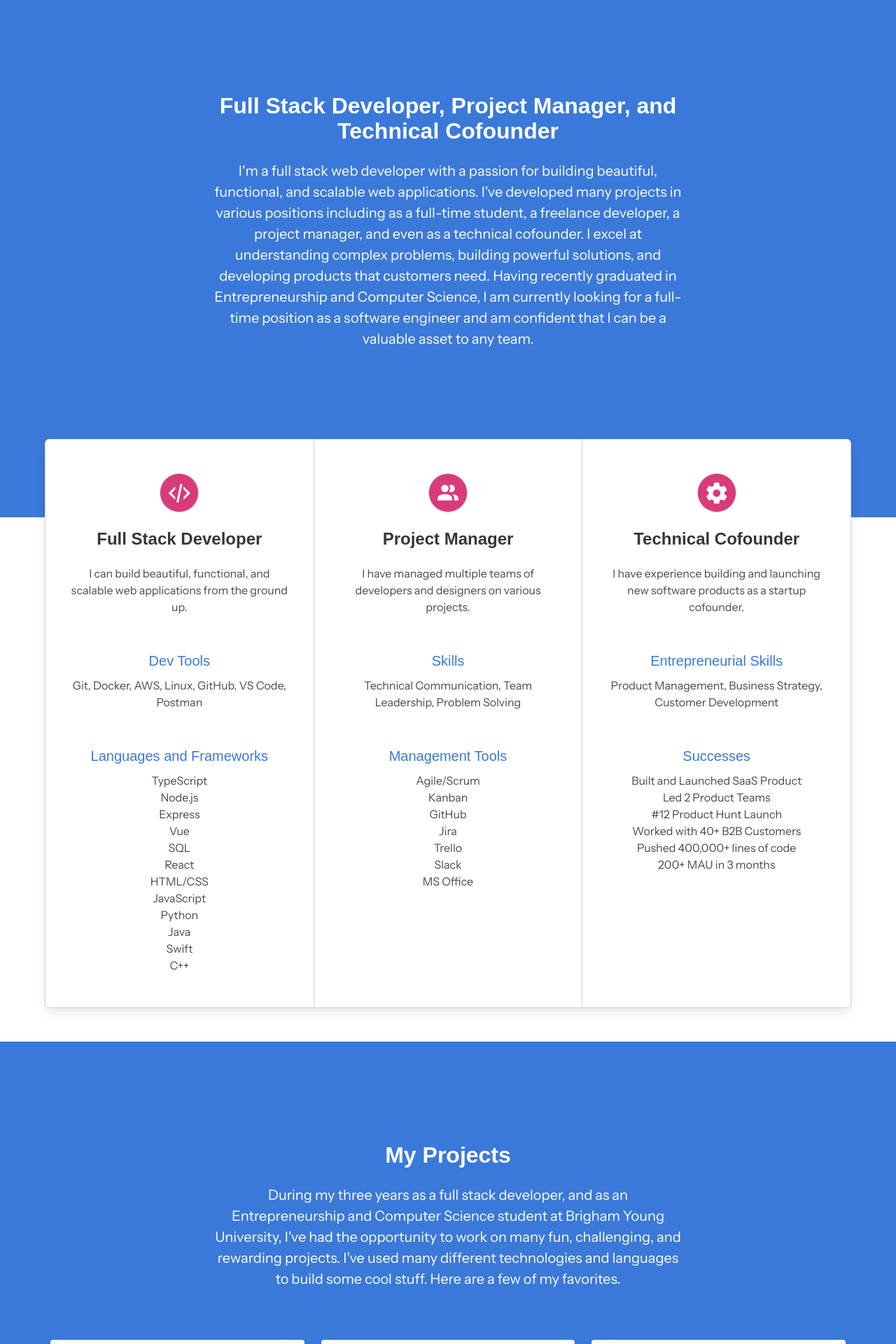
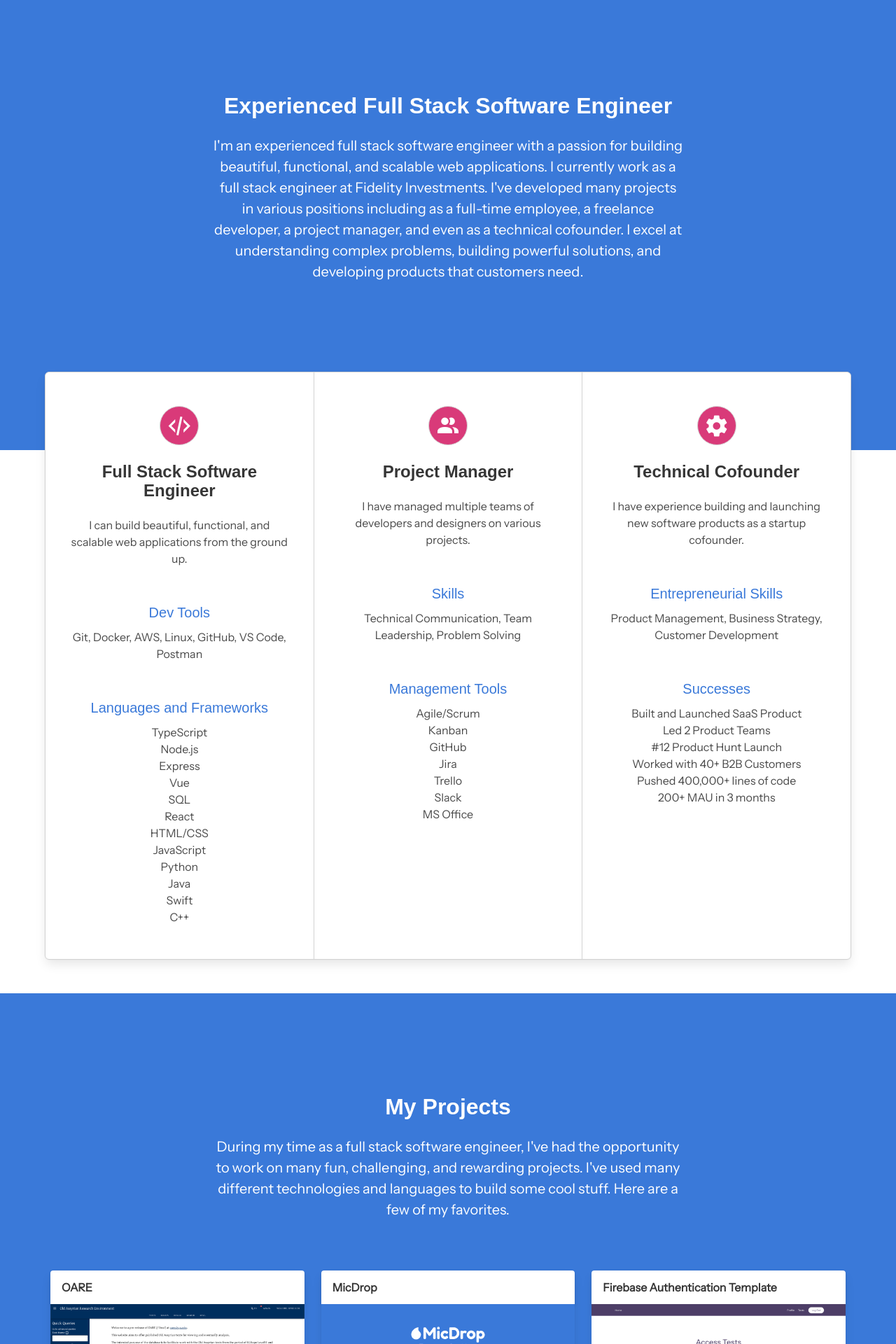
Before and after one commit to hbludworth/portfolio, a Vue app: page / in a window 1280 px wide. Shown: the part 700-2620 px from the top of the page at 70% size. Built offline with nearby package versions, Linux system fonts and the light colour scheme; a web font is replaced by a local one.

Commit message:
updated information

```diff
--- a/src/views/HomeView.vue
+++ b/src/views/HomeView.vue
@@ -35,18 +35,17 @@
       <div class="columns is-centered">
         <div class="column is-three-fifths">
           <h1 class="title is-spaced is-size-3-desktop is-size-4-mobile has-text-white title-font">
-            Full Stack Developer, Project Manager, and Technical Cofounder
+            Experienced Full Stack Software Engineer
           </h1>
           <h2
             class="subtitle is-size-5-desktop has-text-weight-normal has-text-white description-box"
           >
-            I'm a full stack web developer with a passion for building beautiful, functional, and
-            scalable web applications. I've developed many projects in various positions including
-            as a full-time student, a freelance developer, a project manager, and even as a
-            technical cofounder. I excel at understanding complex problems, building powerful
-            solutions, and developing products that customers need. Having recently graduated in
-            Entrepreneurship and Computer Science, I am currently looking for a full-time position
-            as a software engineer and am confident that I can be a valuable asset to any team.
+            I'm an experienced full stack software engineer with a passion for building beautiful,
+            functional, and scalable web applications. I currently work as a full stack engineer at
+            Fidelity Investments. I've developed many projects in various positions including as a
+            full-time employee, a freelance developer, a project manager, and even as a technical
+            cofounder. I excel at understanding complex problems, building powerful solutions, and
+            developing products that customers need.
           </h2>
         </div>
       </div>
@@ -83,9 +82,8 @@
           <h2
             class="subtitle is-size-5-desktop has-text-weight-normal has-text-white description-box"
           >
-            During my three years as a full stack developer, and as an Entrepreneurship and Computer
-            Science student at Brigham Young University, I've had the opportunity to work on many
-            fun, challenging, and rewarding projects. I've used many different technologies and
+            During my time as a full stack software engineer, I've had the opportunity to work on
+            many fun, challenging, and rewarding projects. I've used many different technologies and
             languages to build some cool stuff. Here are a few of my favorites.
           </h2>
         </div>
@@ -203,9 +201,8 @@
               ></a>
             </span>
           </p>
-          <p class="mt-6">Made by me. © 2023.</p>
+          <p class="mt-6">Made by me. © 2024.</p>
           <p class="mt-5 is-size-7">Built with Vue, Bulma, and TypeScript.</p>
-          <p class="mt-1 is-size-7">Deployed on AWS S3.</p>
           <a
             href="https://github.com/hbludworth/portfolio"
             target="_blank"
@@ -238,7 +235,7 @@ interface SkillColumnTemplate {
 const skillColumnData: Ref<SkillColumnTemplate[]> = ref([
   {
     icon: 'mdi-xml',
-    title: 'Full Stack Developer',
+    title: 'Full Stack Software Engineer',
     description:
       'I can build beautiful, functional, and scalable web applications from the ground up.',
     subtitle1: 'Dev Tools',
@@ -329,7 +326,7 @@ const myProjects: Ref<ProjectTemplate[]> = ref([
     title: 'OARE',
     imagePath: 'oare.png',
     description:
-      'The Old Assyrian Research Environment is a digital humanities project at BYU that helps historians analyze and perform research on ancient cuneiform tablets. It is built with Vue, Node.js, TypeScript, and SQL. I am the primary contributor to the project.',
+      'The Old Assyrian Research Environment is a digital humanities project at BYU that helps historians analyze and perform research on ancient cuneiform tablets. It is built with Vue, Node.js, TypeScript, and SQL. During my time at BYU, I was the primary contributor to the project.',
     viewLink: 'https://oare.byu.edu',
     githubLink: 'https://github.com/oaregithub/oare_mono',
   },
@@ -337,8 +334,7 @@ const myProjects: Ref<ProjectTemplate[]> = ref([
     title: 'MicDrop',
     imagePath: 'micdrop.png',
     description:
-      'MicDrop is a Chrome extension that allows users to send and receive audio messages from within Gmail. It allows for basic customization and is built with Vue, Node.js, and TypeScript. (Note: Landing page is not my work. The full product itself is.)',
-    viewLink: 'https://www.sendmicdrop.com',
+      'MicDrop was a Chrome extension that allowed users to send and receive audio messages from within Gmail. It allowed for basic customization and was built with Vue, Node.js, and TypeScript. I was the technical cofounder and primary developer before MicDrop was shut down.',
     githubLink: 'https://github.com/hbludworth/micdrop',
   },
   {
@@ -384,9 +380,14 @@ interface ExperienceTemplate {
 
 const myExperience: Ref<ExperienceTemplate[]> = ref([
   {
+    company: 'Fidelity Investments',
+    position: 'Full Stack Software Engineer',
+    time: 'August 2023 - Present',
+  },
+  {
     company: 'Brigham Young University - Department of History',
     position: 'Full Stack Developer - Team Lead - Project Manager',
-    time: 'October 2020 - Present',
+    time: 'October 2020 - July 2023',
   },
   {
     company: 'MicDrop',
```
